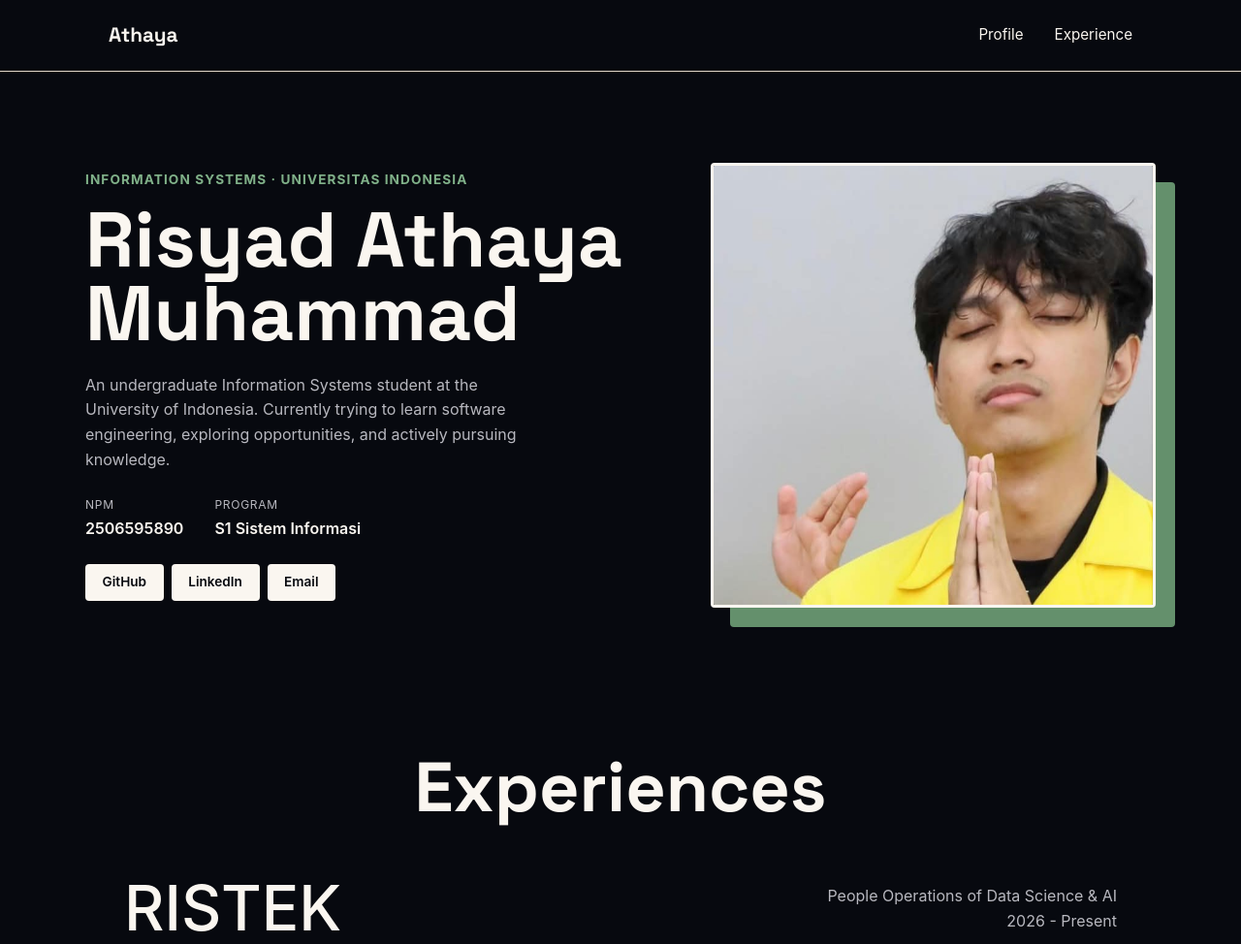
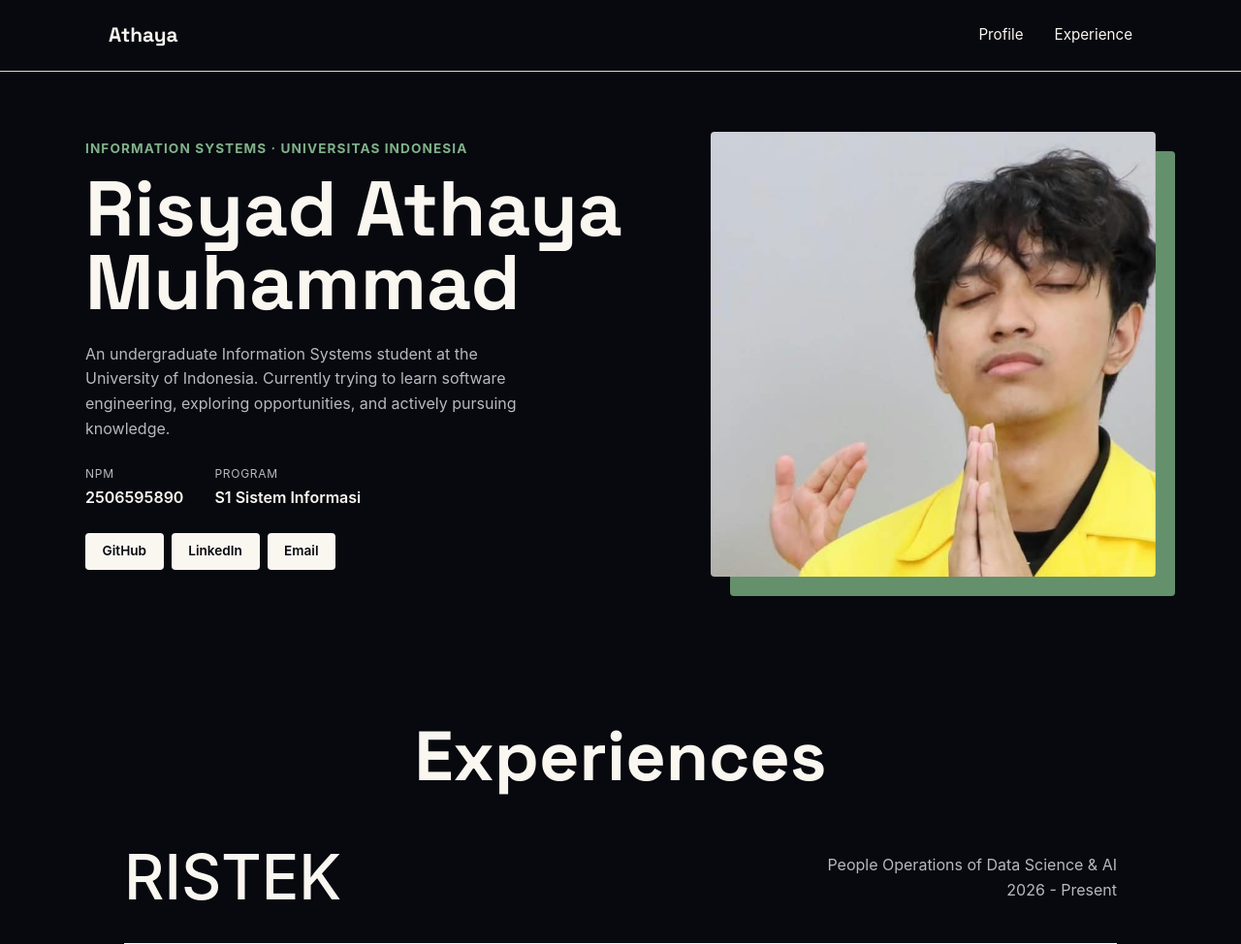
Before and after one commit to RisyadAthaya/myportofolio, a Django app: page / in a window 1280 px wide. Shown: the top 974 px of the page at 97% size. Run offline with Django 5.2, Linux system fonts and the light colour scheme.

Commit message:
style(hero): add animations and adjust main padding-top

```diff
--- a/static/css/style.css
+++ b/static/css/style.css
@@ -30,7 +30,7 @@ main {
     display: flex;
     flex-direction: column;
     align-items: center;
-    padding-top: 6rem;
+    padding-top: 4rem;
 }
 
 section {
@@ -191,7 +191,31 @@ h2 {
     aspect-ratio: 1 / 1;
     object-fit: cover;
     border-radius: var(--radius-square);
-    border: 3px solid var(--ink);
+}
+
+.fade-up-element-1 {
+    opacity: 0;
+    transform: translateY(20px);
+    animation: fadeUp 0.8s ease-out forwards;
+}
+
+.fade-up-element-2 {
+    opacity: 0;
+    transform: translateY(20px);
+    animation: fadeUp 0.8s ease-out forwards 0.6s;
+}
+
+.fade-up-element-3 {
+    opacity: 0;
+    transform: translateY(20px);
+    animation: fadeUp 0.8s ease-out forwards 1s;
+}
+
+@keyframes fadeUp {
+    to {
+        opacity: 1;
+        transform: translateY(0);
+    }
 }
 
 /* Stack the title and content vertically and aligned them in the center */
--- a/templates/index.html
+++ b/templates/index.html
@@ -26,26 +26,26 @@
     <section class="hero" id="profile">
       <div class="container hero-grid">
         <div class="hero-identity">
-          <p class="hero-kicker">Information Systems &middot; Universitas Indonesia</p>
-          <h1>{{ name }}</h1>
+          <p class="hero-kicker fade-up-element-2">Information Systems &middot; Universitas Indonesia</p>
+          <h1 class="fade-up-element-1">{{ name }}</h1>
         </div>
-        <div class="hero-photo">
+        <div class="hero-photo fade-up-element-1">
           <div class="photo-block"></div>
           <img class="avatar" src="/static/img/athaya.jpeg" alt="Photo of {{ name }}">
         </div>
         <div class="hero-details">
-          <p class="bio">{{ bio }}</p>
+          <p class="bio fade-up-element-3">{{ bio }}</p>
           <dl class="meta-list">
             <div class="meta-row">
-              <dt>NPM</dt>
-              <dd>{{ npm }}</dd>
+              <dt class="fade-up-element-3">NPM</dt>
+              <dd class="fade-up-element-3">{{ npm }}</dd>
             </div>
             <div class="meta-row">
-              <dt>Program</dt>
-              <dd>{{ study_program }}</dd>
+              <dt class="fade-up-element-3">Program</dt>
+              <dd class="fade-up-element-3">{{ study_program }}</dd>
             </div>
           </dl>
-          <div class="social-links">
+          <div class="social-links fade-up-element-3">
             <a href="https://github.com/RisyadAthaya" class="social-link" target="_blank">GitHub</a>
             <a href="https://www.linkedin.com/in/risyadathaya/" class="social-link" target="_blank">LinkedIn</a>
             <a href="mailto:risyad.athaya@ui.ac.id" class="social-link" target="_blank">Email</a>
```
